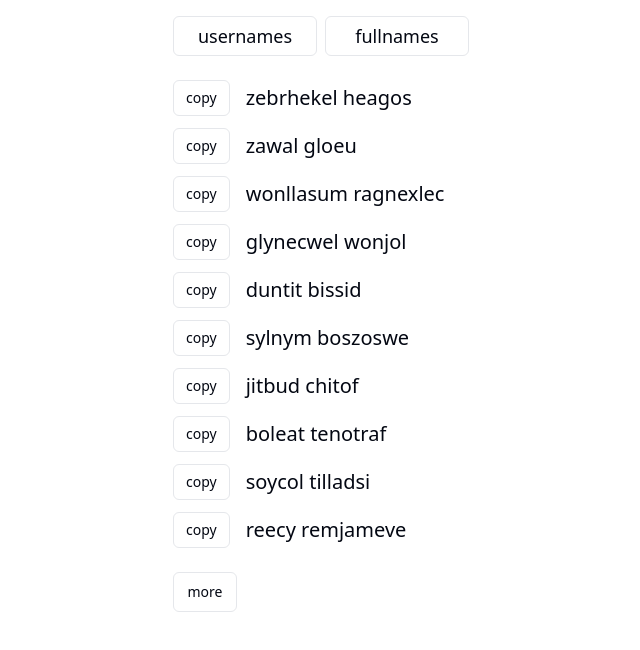
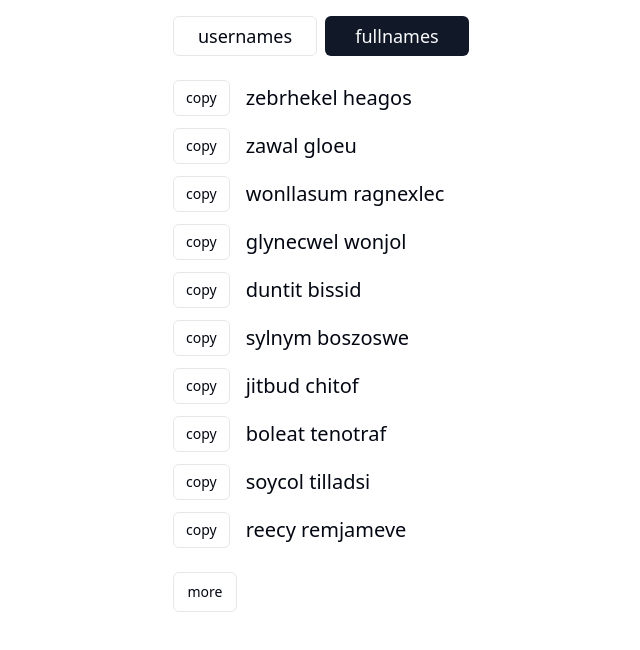
Before and after one commit to eyenalxai/nimi, a Next.js app: page /fullnames in a window 1280 px wide. Shown: the top 650 px of the page, without its empty margins (307-947 px from the left). Built offline with nearby package versions, Linux system fonts and the light colour scheme.

Commit message:
refactor: streamline link button components and utilize utility functions

```diff
--- a/app/layout.tsx
+++ b/app/layout.tsx
@@ -1,10 +1,9 @@
 import "./globals.css"
+import { LinkButton } from "@/components/link-button"
 import { Providers } from "@/components/providers"
-import { Button } from "@/components/ui/button"
 import { fontSans } from "@/lib/fonts"
 import { cn } from "@/lib/utils"
 import type { Viewport } from "next"
-import Link from "next/link"
 import type { ReactNode } from "react"
 
 export const metadata = {
@@ -27,12 +26,8 @@ export default function RootLayout({ children }: { children: ReactNode }) {
 					<Providers attribute="class" defaultTheme="system" enableSystem>
 						<div className={cn("flex", "flex-col", "items-center", "space-y-6")}>
 							<div className={cn("w-80", "flex", "flex-row", "justify-start", "space-x-2")}>
-								<Button asChild variant={"outline"} className={cn("lowercase", "text-lg", "w-36")}>
-									<Link href="/usernames">Usernames</Link>
-								</Button>
-								<Button asChild variant={"outline"} className={cn("lowercase", "text-lg", "w-36")}>
-									<Link href="/fullnames">Fullnames</Link>
-								</Button>
+								<LinkButton path={"usernames"} />
+								<LinkButton path={"fullnames"} />
 							</div>
 							{children}
 						</div>
--- /dev/null
+++ b/components/link-button.tsx
@@ -0,0 +1,24 @@
+"use client"
+
+import { Button } from "@/components/ui/button"
+import { capitalize, cn } from "@/lib/utils"
+import Link from "next/link"
+import { usePathname } from "next/navigation"
+
+type LinkButtonProps = {
+	path: "usernames" | "fullnames"
+}
+
+export const LinkButton = ({ path }: LinkButtonProps) => {
+	const pathname = usePathname()
+
+	return (
+		<Button
+			asChild
+			variant={pathname === `/${path}` ? "default" : "outline"}
+			className={cn("lowercase", "text-lg", "w-36")}
+		>
+			<Link href={`/${path}`}>{capitalize(path)}</Link>
+		</Button>
+	)
+}
--- a/lib/generate.ts
+++ b/lib/generate.ts
@@ -1,6 +1,5 @@
 import { syllables } from "@/lib/syllables"
-
-const capitalize = (str: string): string => str.charAt(0).toUpperCase() + str.slice(1)
+import { capitalize } from "@/lib/utils"
 
 const generateRandomNumber = (min: number, max: number) =>
 	min + Math.floor((crypto.getRandomValues(new Uint32Array(1))[0] / (0xffffffff + 1)) * (max - min + 1))
--- a/lib/utils.ts
+++ b/lib/utils.ts
@@ -2,5 +2,7 @@ import { type ClassValue, clsx } from "clsx"
 import { twMerge } from "tailwind-merge"
 
 export function cn(...inputs: ClassValue[]) {
-  return twMerge(clsx(inputs))
+	return twMerge(clsx(inputs))
 }
+
+export const capitalize = (str: string): string => str.charAt(0).toUpperCase() + str.slice(1)
```
